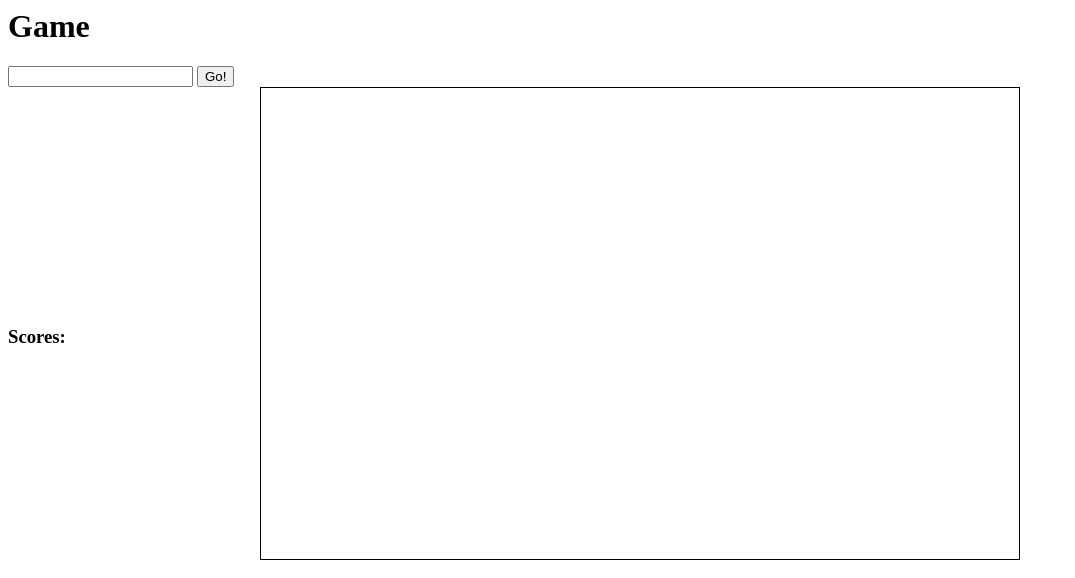
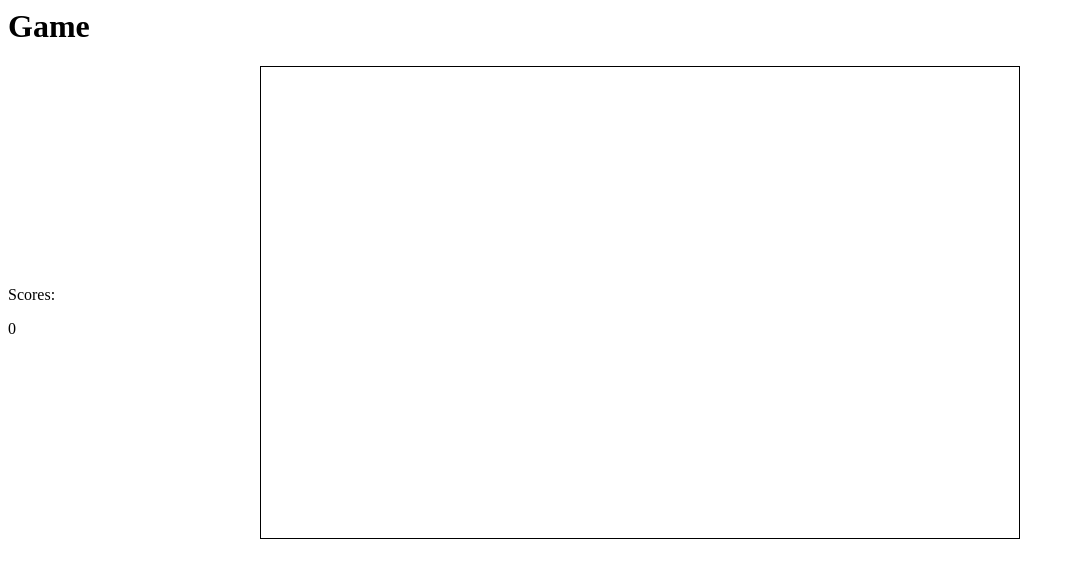
Before and after one commit to crnishant/ArrowGame, a plain HTML site: page index.html in a window 1280 px wide. Shown: the whole page, without its empty margins (0-1075 px from the left). Drawn offline with Linux system fonts and the light colour scheme.

Commit message:
working scoreboard

```diff
--- a/index.html
+++ b/index.html
@@ -3,15 +3,13 @@
 		<title>Project 1</title>
 	</head>
 	<body>
-		<h1>Game</h1>
-		<input type="text" id="playerAnswer">
-		<button id = "go">Go!</button>
-		<div style="margin:auto;width:60%;height:60%;border:1px solid #000;"
-		id = "gameboard">
-			<!--<p id = "gametext"></p>-->
-		</div>
-		<div id="scoreboard" style="margin-top:-20%;">
-			<h3>Scores:</h3>
+		<div id = "game" class = "hidden">
+			<h1>Game</h1>
+			<div style="margin:auto;width:60%;height:60%;border:1px solid #000;" id = "gameboard">
+			</div>
+			<div id="scoreboard" style="margin-top:-20%;">
+				<p>Scores:</p>
+			</div>
 		</div>
 	</body>
 	<script src="script.js"></script>
--- a/script.js
+++ b/script.js
@@ -14,35 +14,43 @@ function updateGame(){
 			//console.log("left");
 			if(currentImage=="blueleftarrow" || currentImage == "redrightarrow"){
 				score+=100;
+				updateScore();
 			}
 			scoreInc = false;
-			console.log(score);
 		}
 		else if(event.which == 39 && scoreInc){
 			//console.log("right");
 			if(currentImage=="bluerightarrow" || currentImage == "redleftarrow"){
 				score+=100;
+				updateScore();
 			}
 			scoreInc = false;
-			console.log(score);
 		}
 		else if(event.which == 38 && scoreInc){
 			//console.log("up");
 			if(currentImage=="blueuparrow" || currentImage == "reddownarrow"){
 				score+=100;
+				updateScore();
 			}
 			scoreInc = false;
-			console.log(score);
 		}
 		else if(event.which == 40 && scoreInc){
 			//console.log("down");
 			if(currentImage=="bluedownarrow" || currentImage == "reduparrow"){
 				score+=100;
+				updateScore();
 			}
 			scoreInc = false;
-			console.log(score);
 		}
 	});
+}
+
+function updateScore(){
+	document.getElementById("scoreboard").innerHTML = "Scores:";
+	var scoreDisplay = document.createElement("p");
+	scoreDisplay.innerText = score;
+	var board = document.getElementById("scoreboard");
+	board.appendChild(scoreDisplay);
 }
 
 function createNewImage(){
@@ -56,6 +64,7 @@ function createNewImage(){
 
 function start(){
 	var self = this;
+	updateScore();
 	setInterval(updateGame,1000);
 }
 
--- a/style.css
+++ /dev/null
@@ -1,3 +0,0 @@
-#gametext{
-
-}
```
